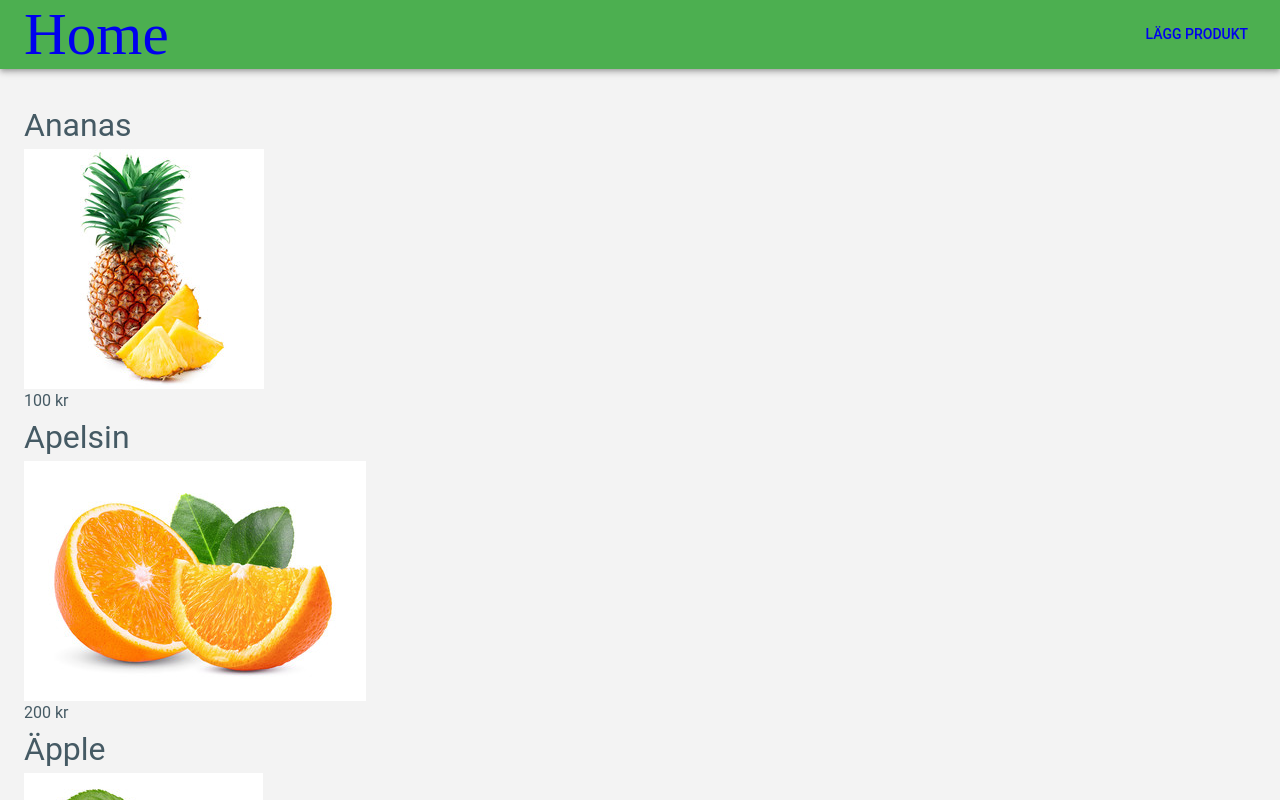
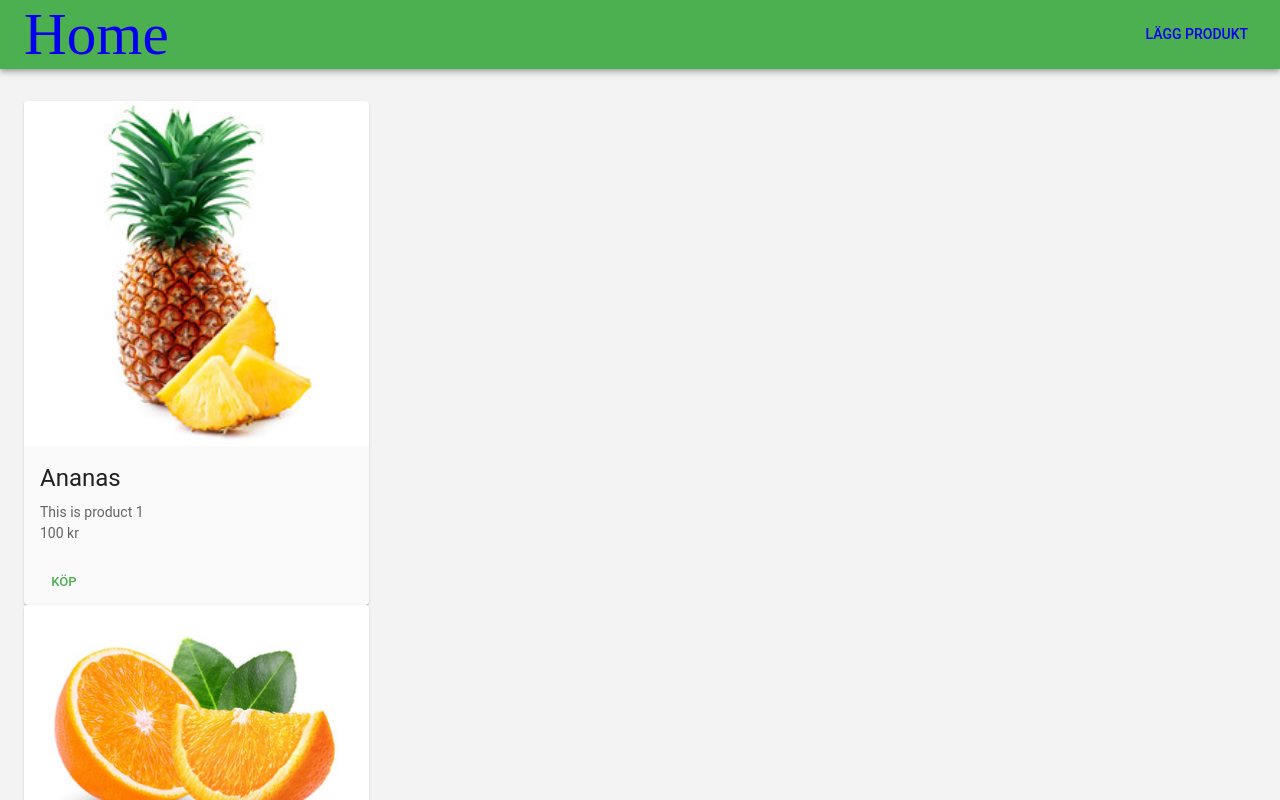
Before and after one commit to ludwigstrand/gik2xk-grupp-15-projekt, a React (Vite) app in the folder client/: page / in a window 1280 px wide. Shown: the top 800 px of the page. Built offline with nearby package versions, Linux system fonts and the light colour scheme.

Commit message:
Refactor product item components and add new products

```diff
--- a/client/src/components/ProductItemLarge.jsx
+++ b/client/src/components/ProductItemLarge.jsx
@@ -1,4 +1,4 @@
-function ProductItemLarge() {
+function ProductItemLarge( props ) {
   return (
     <div>
       <h1>{props.name}</h1>
--- a/client/src/components/ProductItemSmall.jsx
+++ b/client/src/components/ProductItemSmall.jsx
@@ -1,10 +1,39 @@
+import React from "react";
+import { Link } from "react-router-dom";
+import Card from "@mui/material/Card";
+import CardContent from "@mui/material/CardContent";
+import CardMedia from '@mui/material/CardMedia';
+import Typography from '@mui/material/Typography';
+import { Button, CardActionArea, CardActions } from '@mui/material';
+
 function ProductItemSmall(props) {
   return (
-    <div>
-      <h1>{props.name}</h1>
-      <img src={props.imageUrl} alt="Bild" />
-      <p>{props.price} kr</p>
-    </div>
+    <Card sx={{ maxWidth: 345 }}>
+    <CardActionArea>
+      <CardMedia
+        component="img"
+        height="140"
+        image={props.imageUrl}
+        alt="green iguana"
+      />
+      <CardContent>
+        <Typography gutterBottom variant="h5" component="div">
+          {props.name}
+        </Typography>
+        <Typography variant="body2" color="text.secondary">
+          {props.description}
+        </Typography>
+          <Typography variant="body2" color="text.secondary">
+              {props.price} kr
+              </Typography>
+      </CardContent>
+    </CardActionArea>
+    <CardActions>
+      <Button size="small" color="primary">
+        Köp
+      </Button>
+    </CardActions>
+  </Card>
   );
 }
 
--- a/client/src/components/ProductList.jsx
+++ b/client/src/components/ProductList.jsx
@@ -1,8 +1,14 @@
 import ProductItemSmall from "./ProductItemSmall";
+import ProductItemLarge from "./ProductItemLarge";
 import { useEffect, useState } from "react";
 import ananas from "../assets/ananas.jpg";
 import apelsin from "../assets/apelsin.jpg";
 import äpple from "../assets/äpple.jpg";
+import avocado from "../assets/avocado.jpg";
+import banan from "../assets/banan.jpg";
+import blåbär from "../assets/blåbär.jpg";
+import citron from "../assets/citron.jpg";
+import drakfrukt from "../assets/drakfrukt.jpg";
 
 const productDescription = [
   {
@@ -26,10 +32,46 @@ const productDescription = [
     price: 300,
     imageUrl: äpple,
   },
+  {
+    id: 4,
+    name: "Avocado",
+    description: "This is product 4",
+    price: 400,
+    imageUrl: avocado,
+  },
+  {
+    id: 5,
+    name: "Banan",
+    description: "This is product 5",
+    price: 500,
+    imageUrl: banan,
+  },
+  {
+    id: 6,
+    name: "Blåbär",
+    description: "This is product 6",
+    price: 600,
+    imageUrl: blåbär,
+  },
+  {
+    id: 7,
+    name: "Citron",
+    description: "This is product 7",
+    price: 700,
+    imageUrl: citron,
+  },
+  {
+    id: 8,
+    name: "Drakfrukt",
+    description: "This is product 8",
+    price: 800,
+    imageUrl: drakfrukt,
+  },
 ];
 
 function ProductList() {
   return (
+    <>
       <div>
         {productDescription.map((icon) => (
           <ProductItemSmall
@@ -41,6 +83,18 @@ function ProductList() {
           />
         ))}
       </div>
+      <div>
+        {productDescription.map((icon) => (
+          <ProductItemLarge
+            key={icon.id}
+            name={icon.name}
+            description={icon.description}
+            price={icon.price}
+            imageUrl={icon.imageUrl}
+          />
+        ))}
+      </div>
+    </>
   );
 }
 
```
Lines whose indentation alone changed are shown as unchanged.
